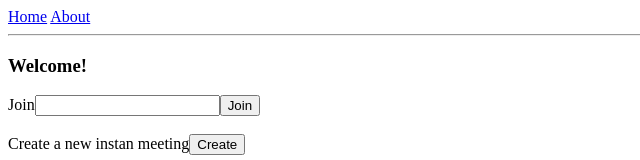
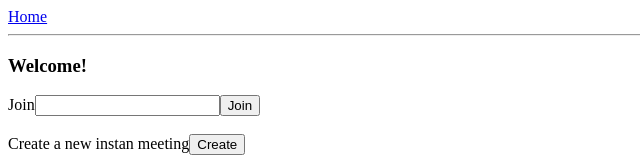
Before and after one commit to antonpalermo/virtual-classroom, a React (Vite) app in the folder apps/worker-client/: page / in a window 1280 px wide. Shown: the top 160 px of the page, without its empty margins (0-640 px from the left). Built offline with nearby package versions, Linux system fonts and the light colour scheme.

Commit message:
fix(client): remove dead /about nav link
/about was never a real route (present since the initial TanStack
Router scaffold), which made tsc -b fail on the generated route
types. Unrelated to the auth wiring work, but it blocks every
task's build-based typecheck verification in this plan.

```diff
--- a/apps/worker-client/src/routes/__root.tsx
+++ b/apps/worker-client/src/routes/__root.tsx
@@ -6,9 +6,6 @@ const RootLayout = () => (
         <div className="p-2 flex gap-2">
             <Link to="/" className="[&.active]:font-bold">
                 Home
-            </Link>{' '}
-            <Link to="/about" className="[&.active]:font-bold">
-                About
             </Link>
         </div>
         <hr />
```
